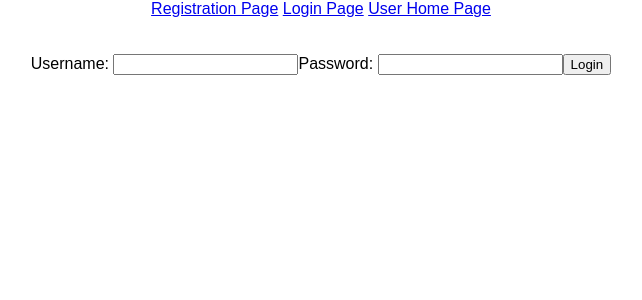
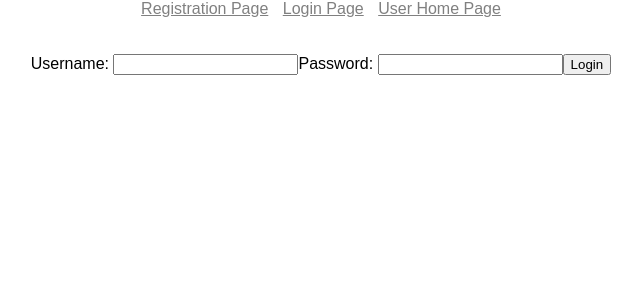
Before and after one commit to ThatOdieGuy/student-picker-auth, a React (Create React App) app in the folder client/: page / in a window 1280 px wide. Shown: the top 300 px of the page, without its empty margins (319-961 px from the left). Built offline with nearby package versions, Linux system fonts and the light colour scheme; the HTML template or start-up script is replaced by a standard one.

Commit message:
Cleaning up the NavBar css so I can add the logout link

```diff
--- a/client/src/components/NavBar/NavBar.css
+++ b/client/src/components/NavBar/NavBar.css
@@ -1,7 +1,11 @@
-.navlink:visited {
+.navlink, .navlink:visited {
   color: grey;
 }
 
 .selected, .selected:visited {
   color: black;
 }
+
+a {
+  padding: 5px;
+}
```
